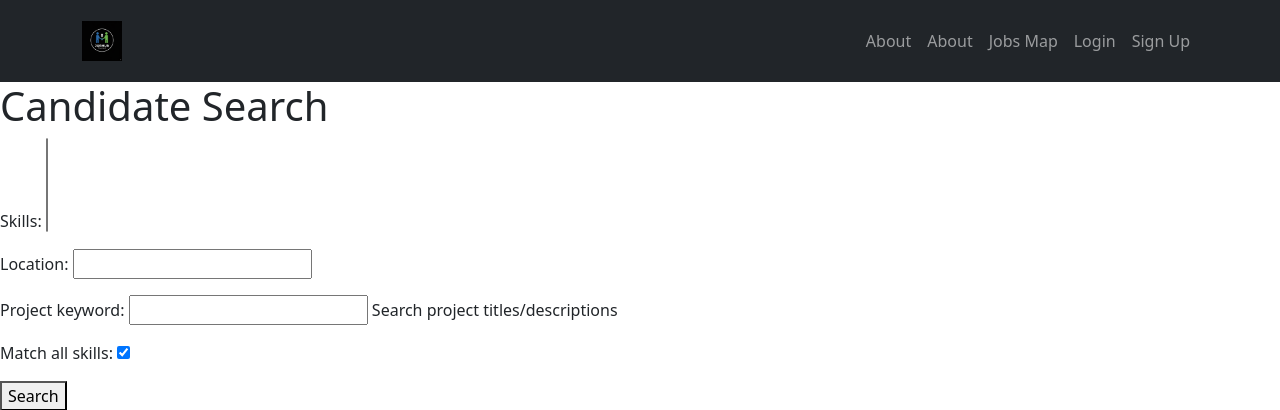
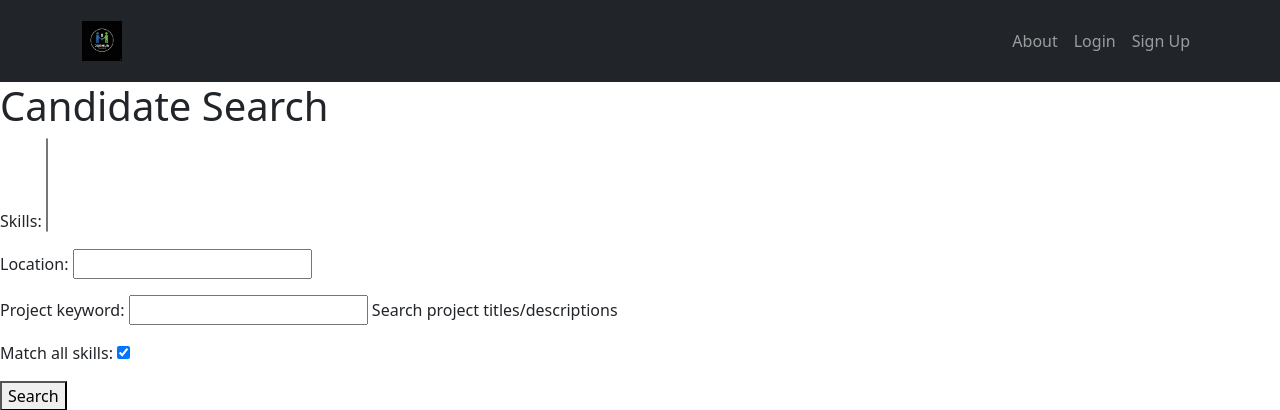
Before and after one commit to seanyse/jobfinder, a Django app: page /accounts/recruiter/search/ in a window 1280 px wide. Shown: the top 410 px of the page. Run offline with Django 5.2, Linux system fonts and the light colour scheme; some libraries are stand-ins or nearby versions.

Commit message:
remove extra about page

```diff
--- a/jobfinder/templates/base.html
+++ b/jobfinder/templates/base.html
@@ -38,30 +38,19 @@
     <div class="collapse navbar-collapse"
             id="navbarNavAltMarkup">
         <div class="navbar-nav ms-auto navbar-ml">
-
+          {# Always OK to show About once #}
           <a class="nav-link" href="{% url 'home.about' %}">About</a>
 
           {% if user.is_authenticated %}
-
-          <a class="nav-link" href="{% url 'jobs.index' %}">Jobs</a>
-          {% if user.role == "seeker" %}
-            <a class="nav-link" href="{% url 'jobs.map' %}">Jobs Map</a>
-          {% endif %}
-          <a class="nav-link" href="{% url 'accounts.logout' %}">
-            Logout ({{ user.username }})
-          </a>
-
+            <a class="nav-link" href="{% url 'jobs.index' %}">Jobs</a>
+            {% if user.role == "seeker" %}
+              <a class="nav-link" href="{% url 'jobs.map' %}">Jobs Map</a>
+            {% endif %}
+            <a class="nav-link" href="{% url 'accounts.logout' %}">Logout ({{ user.username }})</a>
           {% else %}
-
-        <a class="nav-link"
-            href="{% url 'home.about' %}">About</a>
-        <a class="nav-link" href="{% url 'jobs.map' %}">Jobs Map</a>
-
-
-
             <a class="nav-link" href="{% url 'accounts.login' %}">Login</a>
             <a class="nav-link" href="{% url 'accounts.signup' %}">Sign Up</a>
-            {% endif %}
+          {% endif %}
         </div>
     </div>
     </div>
```
